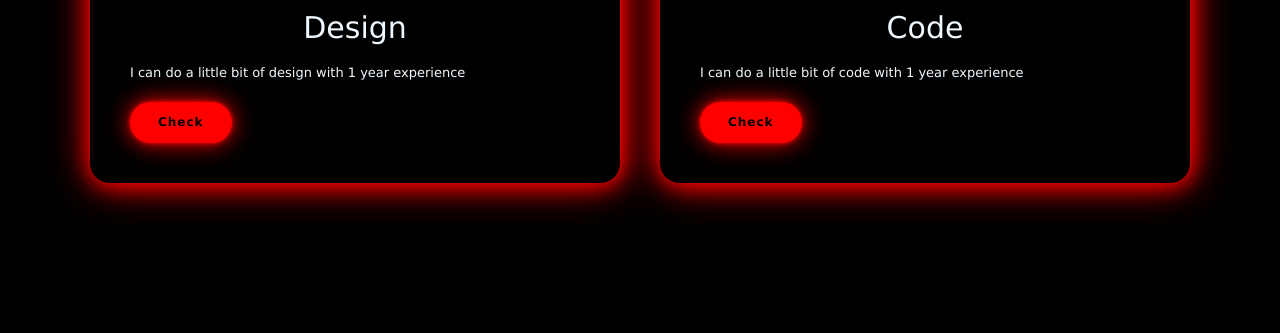
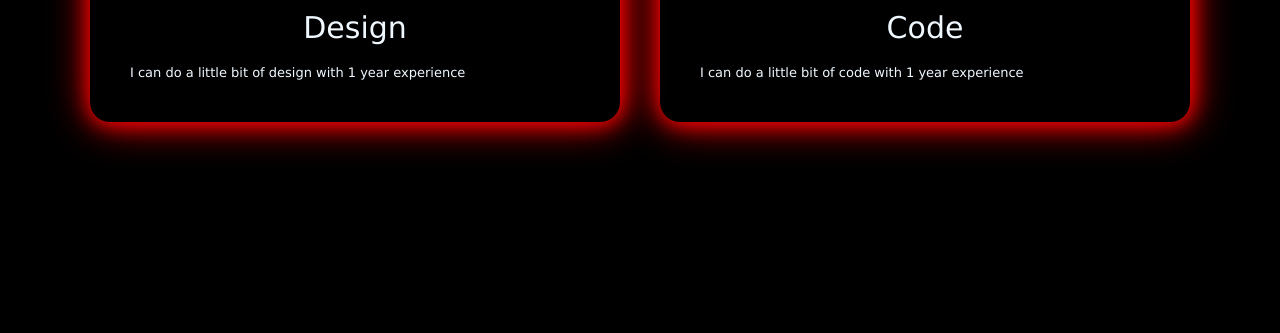
Before and after one commit to MNG770/Portfolio-Arif, a plain HTML site: page index.html in a window 1280 px wide. Shown: the part 1403-1736 px from the top of the page. Drawn offline with nearby package versions, Linux system fonts and the light colour scheme.

Commit message:
Update index.html

```diff
--- a/index.html
+++ b/index.html
@@ -56,13 +56,11 @@
                         <i class='bx bx-palette' style='color:#fd0000'></i>
                         <h2>Design</h2>
                         <p>I can do a little bit of design with 1 year experience</p>
-                        <a href="#" class="read">Check</a>
                     </div>
                     <div>
                         <i class='bx bx-code-alt' style='color:#ff0000'></i>
                         <h2>Code</h2>
                         <p>I can do a little bit of code with 1 year experience</p>
-                        <a href="#" class="read">Check</a>
                     </div>
                 </div>
             </div>
```
